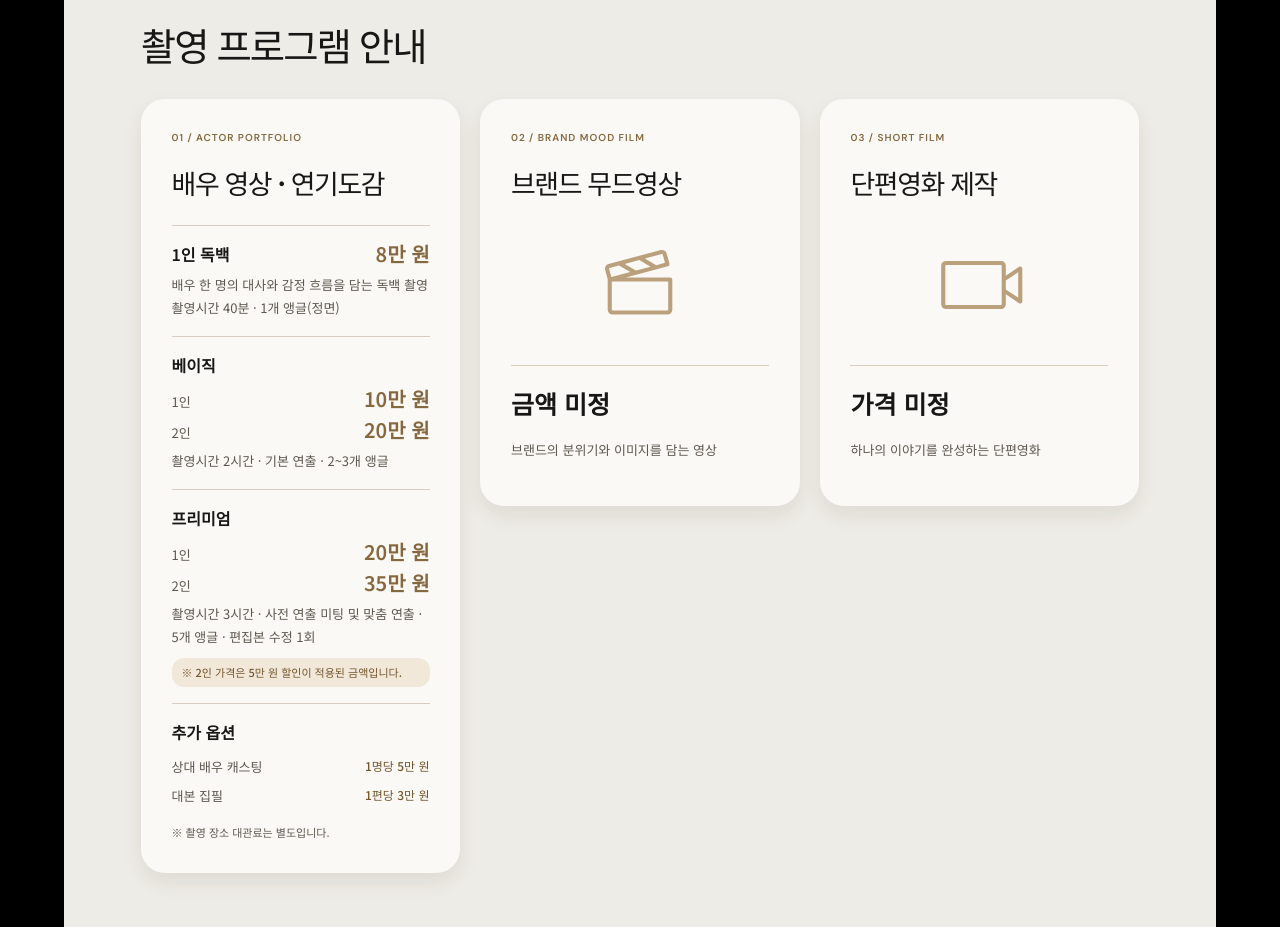
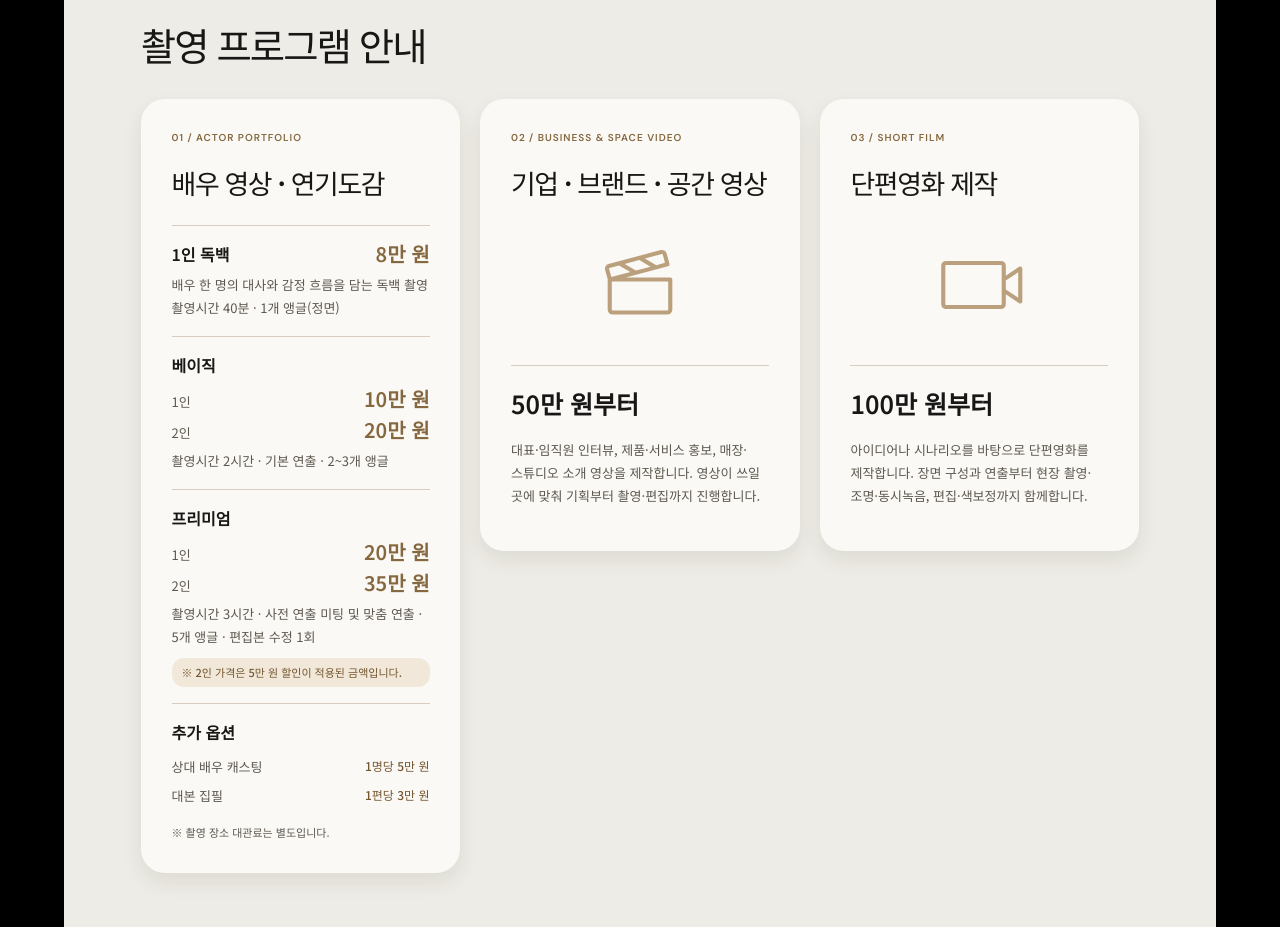
Before and after one commit to gimiyoni6378-dot/productco, a plain HTML site: page index.html in a window 1280 px wide. Shown: the part 3340-4267 px from the top of the page. Drawn offline with Linux system fonts and the light colour scheme.

Commit message:
Update video program prices and scope

```diff
--- a/index.html
+++ b/index.html
@@ -204,8 +204,8 @@
           </section>
           <p class="pricing-location">※ 촬영 장소 대관료는 별도입니다.</p>
         </article>
-        <article aria-labelledby="brand-title"><p class="program-card-index">02 / BRAND MOOD FILM</p><h3 id="brand-title">브랜드 무드영상</h3><img class="program-icon" src="assets/icons/film-slate-light.svg" width="88" height="88" alt="" aria-hidden="true"><p class="program-pending">금액 미정</p><p>브랜드의 분위기와 이미지를 담는 영상</p></article>
-        <article aria-labelledby="film-title"><p class="program-card-index">03 / SHORT FILM</p><h3 id="film-title">단편영화 제작</h3><img class="program-icon" src="assets/icons/video-camera-light.svg" width="88" height="88" alt="" aria-hidden="true"><p class="program-pending">가격 미정</p><p>하나의 이야기를 완성하는 단편영화</p></article>
+        <article aria-labelledby="brand-title"><p class="program-card-index">02 / BUSINESS &amp; SPACE VIDEO</p><h3 id="brand-title">기업 · 브랜드 · 공간 영상</h3><img class="program-icon" src="assets/icons/film-slate-light.svg" width="88" height="88" alt="" aria-hidden="true"><p class="program-pending">50만 원부터</p><p>대표·임직원 인터뷰, 제품·서비스 홍보, 매장·스튜디오 소개 영상을 제작합니다. 영상이 쓰일 곳에 맞춰 기획부터 촬영·편집까지 진행합니다.</p></article>
+        <article aria-labelledby="film-title"><p class="program-card-index">03 / SHORT FILM</p><h3 id="film-title">단편영화 제작</h3><img class="program-icon" src="assets/icons/video-camera-light.svg" width="88" height="88" alt="" aria-hidden="true"><p class="program-pending">100만 원부터</p><p>아이디어나 시나리오를 바탕으로 단편영화를 제작합니다. 장면 구성과 연출부터 현장 촬영·조명·동시녹음, 편집·색보정까지 함께합니다.</p></article>
       </div>
     </section>
 
```
